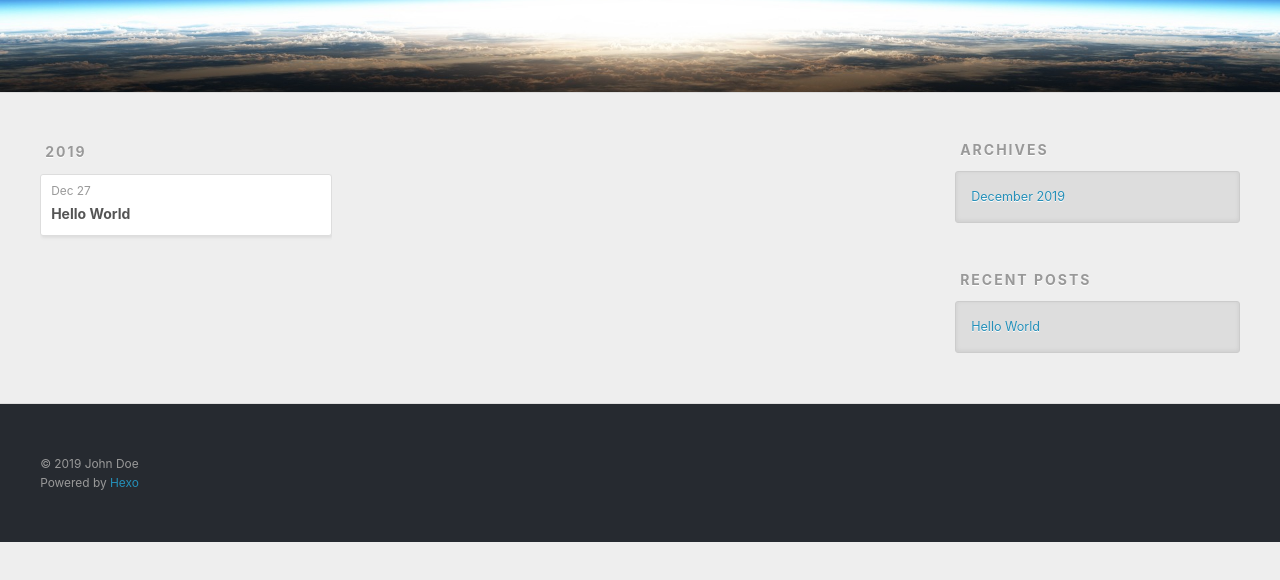
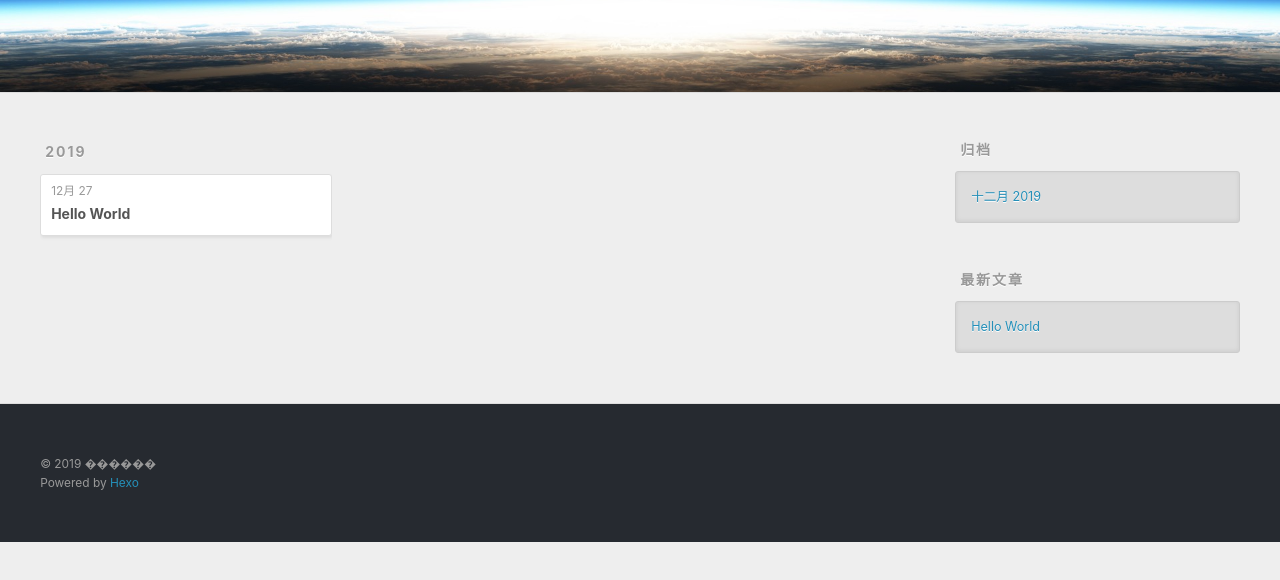
Before and after one commit to fj-jun/fj-jun.github.io, a plain HTML site: page archives/index.html in a window 1280 px wide. Shown: the part 208-788 px from the top of the page. Drawn offline with nearby package versions, Linux system fonts and the light colour scheme.

Commit message:
Site updated: 2019-12-27 01:41:24

```diff
--- a/archives/index.html
+++ b/archives/index.html
@@ -5,14 +5,14 @@
 
 
 
-  <title>Archives | �콳��</title>
+  <title>归档 | �콳��</title>
   <meta name="viewport" content="width=device-width, initial-scale=1, maximum-scale=1">
   <meta property="og:type" content="website">
 <meta property="og:title" content="�콳��">
 <meta property="og:url" content="http://yoursite.com/archives/index.html">
 <meta property="og:site_name" content="�콳��">
-<meta property="og:locale" content="en_US">
-<meta property="article:author" content="John Doe">
+<meta property="og:locale" content="zh_CN">
+<meta property="article:author" content="������">
 <meta name="twitter:card" content="summary">
 
     <link rel="alternate" href="/atom.xml" title="�콳��" type="application/atom+xml">
@@ -53,7 +53,7 @@
 
           <a id="nav-rss-link" class="nav-icon" href="/atom.xml" title="RSS Feed"></a>
 
-        <a id="nav-search-btn" class="nav-icon" title="Search"></a>
+        <a id="nav-search-btn" class="nav-icon" title="搜索"></a>
       </nav>
       <div id="search-form-wrap">
         <form action="//google.com/search" method="get" accept-charset="UTF-8" class="search-form"><input type="search" name="q" class="search-form-input" placeholder="Search"><button type="submit" class="search-form-submit">&#xF002;</button><input type="hidden" name="sitesearch" value="http://yoursite.com"></form>
@@ -79,7 +79,7 @@
   <div class="archive-article-inner">
     <header class="archive-article-header">
       <a href="/2019/12/27/hello-world/" class="archive-article-date">
-  <time datetime="2019-12-26T17:03:57.431Z" itemprop="datePublished">Dec 27</time>
+  <time datetime="2019-12-26T17:03:57.431Z" itemprop="datePublished">12月 27</time>
 </a>
 
 
@@ -111,9 +111,9 @@
 
 
   <div class="widget-wrap">
-    <h3 class="widget-title">Archives</h3>
+    <h3 class="widget-title">归档</h3>
     <div class="widget">
-      <ul class="archive-list"><li class="archive-list-item"><a class="archive-list-link" href="/archives/2019/12/">December 2019</a></li></ul>
+      <ul class="archive-list"><li class="archive-list-item"><a class="archive-list-link" href="/archives/2019/12/">十二月 2019</a></li></ul>
     </div>
   </div>
 
@@ -121,7 +121,7 @@
 
 
   <div class="widget-wrap">
-    <h3 class="widget-title">Recent Posts</h3>
+    <h3 class="widget-title">最新文章</h3>
     <div class="widget">
       <ul>
 
@@ -141,7 +141,7 @@
 
   <div class="outer">
     <div id="footer-info" class="inner">
-      &copy; 2019 John Doe<br>
+      &copy; 2019 ������<br>
       Powered by <a href="http://hexo.io/" target="_blank">Hexo</a>
     </div>
   </div>
```
Also changed, not shown: 2019/12/27/hello-world/index.html (+8 -8 lines), archives/2019/12/index.html (+9 -9 lines), archives/2019/index.html (+9 -9 lines), index.html (+8 -8 lines).
